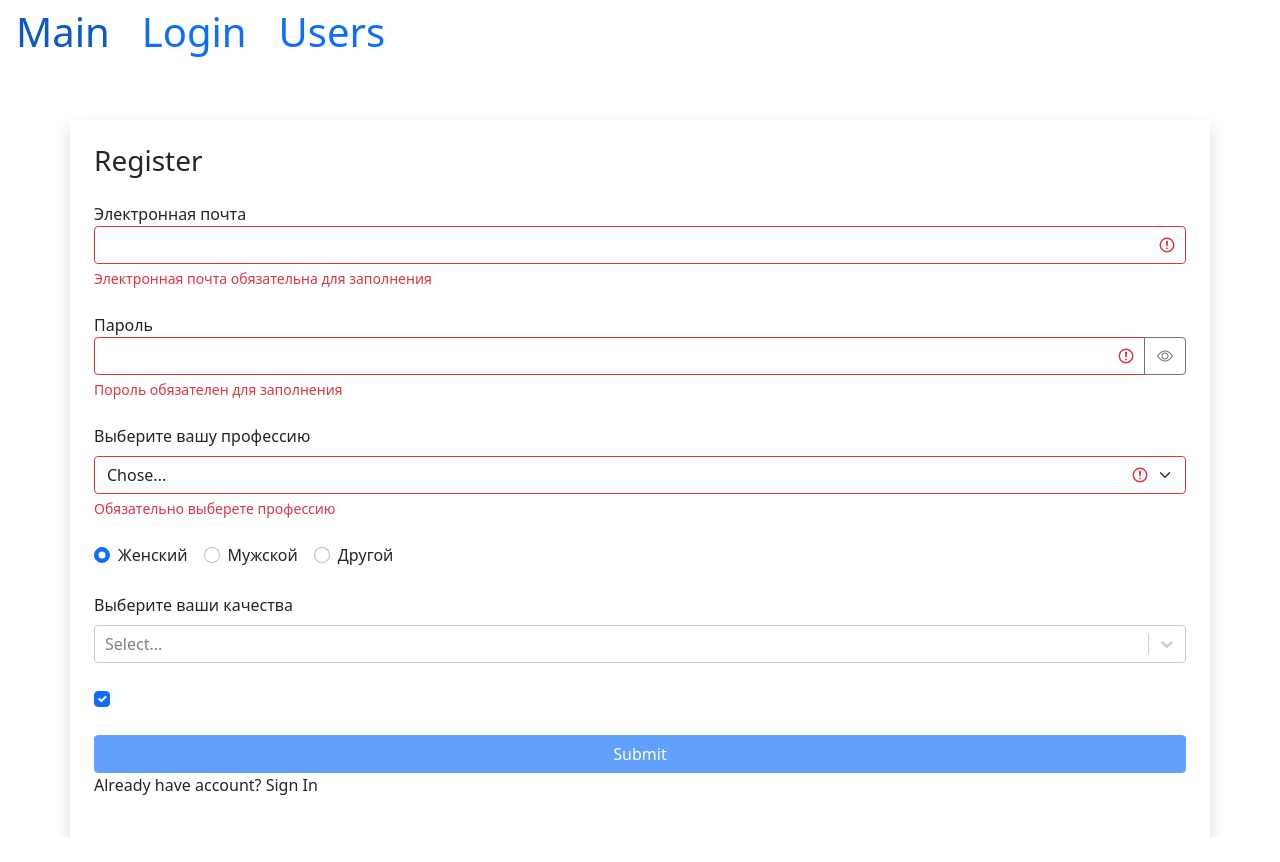
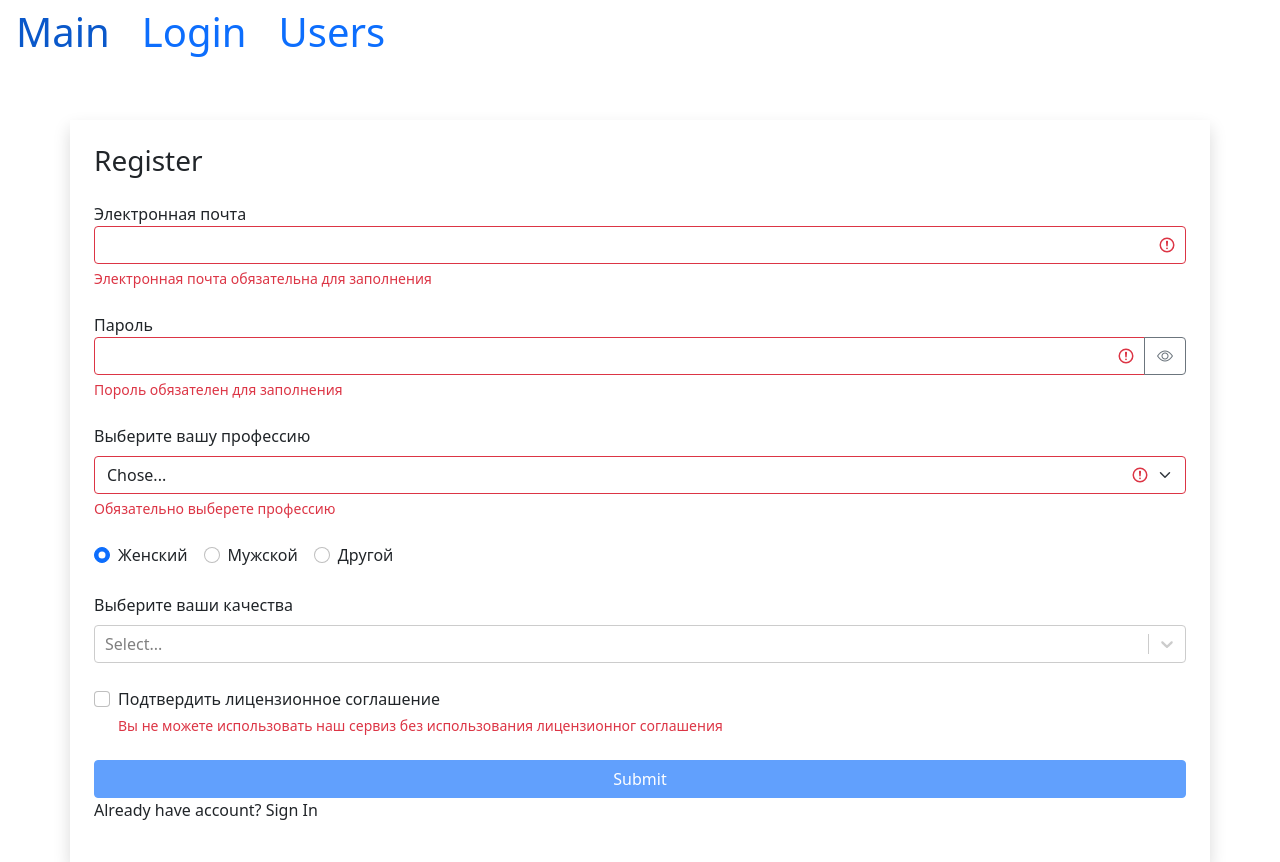
Before and after one commit to Grekalimbus/KP-1-React-Task, a React (Create React App) app: page /login/1 in a window 1280 px wide. Both pictures are taken after a click on the button "Sign Up". Before the commit the page ends 837 px from the top, so only its background shows below. Built offline with nearby package versions, Linux system fonts and the light colour scheme.

Commit message:
ready all form

```diff
--- a/src/app/components/common/form/checkBoxField.jsx
+++ b/src/app/components/common/form/checkBoxField.jsx
@@ -1,8 +1,11 @@
 import React from "react";
 import PropTypes from "prop-types";
-const CheckBoxField = (name, value, onChange, children) => {
-    const handleChange = (value) => {
+const CheckBoxField = ({ name, value, onChange, children, error }) => {
+    const handleChange = () => {
         onChange({ name: name, value: !value });
+    };
+    const getInputClasses = () => {
+        return "form-check-label" + (error ? " is-invalid" : "");
     };
     return (
         <div className="form-check mb-4">
@@ -14,9 +17,10 @@ const CheckBoxField = (name, value, onChange, children) => {
                 onChange={handleChange}
                 checked={value}
             />
-            <label className="form-check-label" htmlFor={name}>
+            <label className={getInputClasses()} htmlFor={name}>
                 {children}
             </label>
+            {error && <div className="invalid-feedback">{error}</div>}
         </div>
     );
 };
@@ -28,6 +32,7 @@ CheckBoxField.propTypes = {
     children: PropTypes.oneOfType([
         PropTypes.arrayOf(PropTypes.node),
         PropTypes.node
-    ])
+    ]),
+    error: PropTypes.string
 };
 export default CheckBoxField;
--- a/src/app/components/common/form/multiSelectField.jsx
+++ b/src/app/components/common/form/multiSelectField.jsx
@@ -2,7 +2,7 @@ import React from "react";
 import Select from "react-select";
 import PropTypes from "prop-types";
 
-const MultiSelectField = ({ options, onChange, name, label }) => {
+const MultiSelectField = ({ options, onChange, name, label, defaultValue }) => {
     const optionsArray =
         !Array.isArray(options) && typeof options === "object"
             ? Object.keys(options).map((optionName) => ({
@@ -25,6 +25,7 @@ const MultiSelectField = ({ options, onChange, name, label }) => {
                 classNamePrefix="select"
                 onChange={handleChange}
                 name={name}
+                defaultValue={defaultValue}
             />
         </div>
     );
@@ -34,6 +35,7 @@ MultiSelectField.propTypes = {
     options: PropTypes.oneOfType([PropTypes.object, PropTypes.array]),
     onChange: PropTypes.func,
     name: PropTypes.string,
-    label: PropTypes.string
+    label: PropTypes.string,
+    defaultValue: PropTypes.array
 };
 export default MultiSelectField;
--- a/src/app/components/common/form/selectField.jsx
+++ b/src/app/components/common/form/selectField.jsx
@@ -7,6 +7,7 @@ const SelectField = ({
     onChange,
     defaultOption,
     options,
+    name,
     error
 }) => {
     const optionsArray =
@@ -25,15 +26,15 @@ const SelectField = ({
     };
     return (
         <div className="mb-4">
-            <label htmlFor="validationCustom04" className="form-label">
+            <label htmlFor={name} className="form-label">
                 {label}
             </label>
             <select
                 className={getInputClasses()}
-                id="validationCustom04"
+                id={name}
                 value={value}
                 onChange={handleChange}
-                name="profession"
+                name={name}
             >
                 <option disabled value="">
                     {defaultOption}
@@ -55,6 +56,7 @@ SelectField.propTypes = {
     options: PropTypes.oneOfType([PropTypes.object, PropTypes.array]),
     value: PropTypes.string,
     onChange: PropTypes.func,
-    error: PropTypes.string
+    error: PropTypes.string,
+    name: PropTypes.string
 };
 export default SelectField;
--- a/src/app/components/ui/loginForm.jsx
+++ b/src/app/components/ui/loginForm.jsx
@@ -78,7 +78,7 @@ const LoginForm = () => {
                 onChange={handleChange}
                 name="stayOn"
             >
-                <a>Оставаться в системе</a>
+                Оставаться в системе
             </CheckBoxField>
             <button
                 type="submit"
--- a/src/app/components/ui/registerForm.jsx
+++ b/src/app/components/ui/registerForm.jsx
@@ -76,6 +76,12 @@ const RegisterForm = () => {
             isRequired: {
                 message: "Обязательно выберете профессию"
             }
+        },
+        licence: {
+            isRequired: {
+                message:
+                    "Вы не можете использовать наш сервиз без использования лицензионног соглашения"
+            }
         }
     };
     return (
@@ -104,6 +110,7 @@ const RegisterForm = () => {
                 error={errors.profession}
                 value={data.profession}
                 label="Выберите вашу профессию"
+                name="professions"
             />
             <RadioField
                 options={[
@@ -119,14 +126,17 @@ const RegisterForm = () => {
                 options={qualities}
                 onChange={handleChange}
                 name="qualities"
+                defaultValue={data.qualities}
                 label="Выберите ваши качества"
             />
             <CheckBoxField
                 value={data.licence}
                 onChange={handleChange}
-                name="locence"
-                label="Подтвердить лицензионное соглашение"
-            />
+                name="licence"
+                error={errors.licence}
+            >
+                Подтвердить <a>лицензионное соглашение</a>
+            </CheckBoxField>
 
             <button
                 type="submit"
--- a/src/app/utils/validator.js
+++ b/src/app/utils/validator.js
@@ -3,9 +3,14 @@ export function validator(data, config) {
     function validate(validateMethod, data, config) {
         let statusValidate;
         switch (validateMethod) {
-            case "isRequired":
-                statusValidate = data.trim() === "";
+            case "isRequired": {
+                if (typeof data === "boolean") {
+                    statusValidate = !data;
+                } else {
+                    statusValidate = data.trim() === "";
+                }
                 break;
+            }
             case "isEmail": {
                 const emailRegExp = /^\S+@\S+\.\S+$/g; // проверка для текст@mail.domen
                 statusValidate = !emailRegExp.test(data);
```
